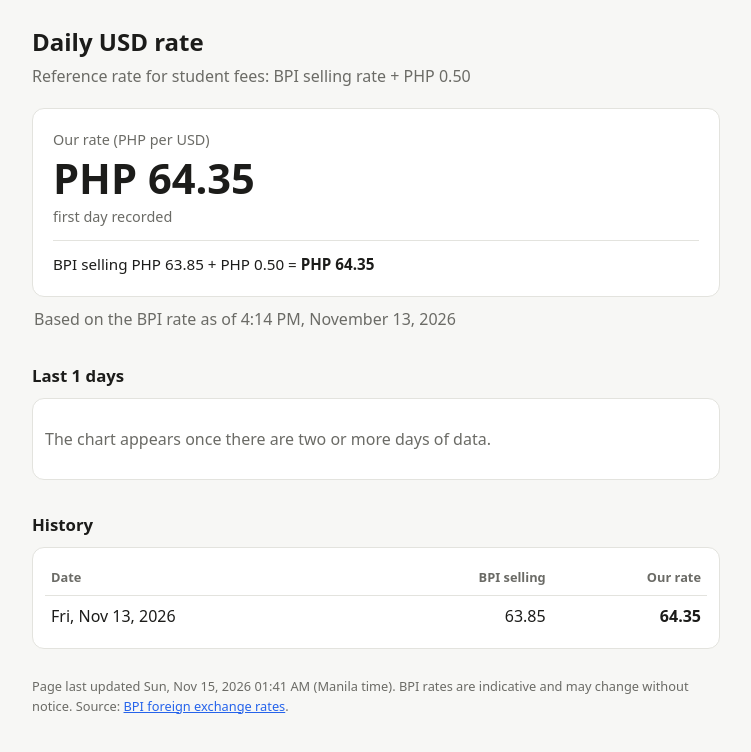
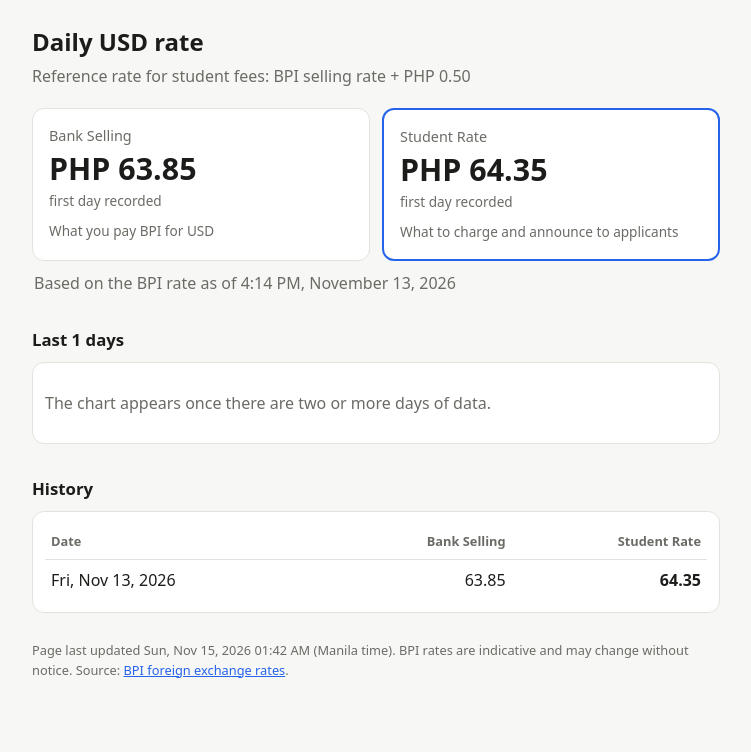
Before and after one commit to bernsediphi/BPI-Daily-Dollar-Rate, a plain HTML site: page docs/index.html in a window 1280 px wide. Shown: the whole page, without its empty margins (264-1015 px from the left). Drawn offline with Linux system fonts and the light colour scheme.

Commit message:
Update BPI USD rate

```diff
--- a/docs/index.html
+++ b/docs/index.html
@@ -17,13 +17,14 @@ h1{font-size:1.5rem;margin:0 0 4px}
 h2{font-size:1.05rem;margin:32px 0 10px}
 .sub,.muted{color:var(--muted)}
 .sub{margin:0 0 20px}
-.hero{background:var(--card);border:1px solid var(--line);border-radius:12px;padding:20px}
-.hero .label{color:var(--muted);font-size:.9rem}
-.hero .value{font-size:2.6rem;font-weight:700;line-height:1.15;margin:4px 0;
+.tiles{display:grid;grid-template-columns:1fr 1fr;gap:12px}
+.tile{background:var(--card);border:1px solid var(--line);border-radius:12px;padding:16px}
+.tile.main{border:2px solid var(--accent)}
+.tile .label{color:var(--muted);font-size:.9rem}
+.tile .value{font-size:1.9rem;font-weight:700;line-height:1.2;margin:4px 0;
 font-variant-numeric:tabular-nums}
-.hero .chg{font-size:.9rem}
-.hero .calc{margin-top:12px;padding-top:12px;border-top:1px solid var(--line);
-font-size:.95rem;font-variant-numeric:tabular-nums}
+.tile .chg{font-size:.85rem}
+.tile .hint{font-size:.85rem;color:var(--muted);margin-top:10px}
 .up{color:var(--up)}.down{color:var(--down)}
 .card{background:var(--card);border:1px solid var(--line);border-radius:12px;padding:12px}
 svg{width:100%;height:auto;display:block}
@@ -38,7 +39,7 @@ td.rate{font-weight:650}
 tr:last-child td{border-bottom:0}
 footer{margin-top:28px;font-size:.8rem;color:var(--muted)}
 a{color:var(--accent)}
-@media (max-width:420px){.hero .value{font-size:2.1rem}}
+@media (max-width:420px){.tile .value{font-size:1.5rem}.tiles{gap:8px}}
 </style>
 </head>
 <body>
@@ -46,12 +47,19 @@ a{color:var(--accent)}
   <h1>Daily USD rate</h1>
   <p class="sub">Reference rate for student fees: BPI selling rate + PHP 0.50</p>
 
-  <div class="hero">
-    <div class="label">Our rate (PHP per USD)</div>
-    <div class="value">PHP 64.35</div>
-    <div class="chg"><span class="muted">first day recorded</span></div>
-    <div class="calc">BPI selling PHP 63.85 + PHP 0.50
-      = <strong>PHP 64.35</strong></div>
+  <div class="tiles">
+    <div class="tile">
+      <div class="label">Bank Selling</div>
+      <div class="value">PHP 63.85</div>
+      <div class="chg"><span class="muted">first day recorded</span></div>
+      <div class="hint">What you pay BPI for USD</div>
+    </div>
+    <div class="tile main">
+      <div class="label">Student Rate</div>
+      <div class="value">PHP 64.35</div>
+      <div class="chg"><span class="muted">first day recorded</span></div>
+      <div class="hint">What to charge and announce to applicants</div>
+    </div>
   </div>
   <p class="muted" style="margin:10px 2px 0">Based on the BPI rate as of 4:14 PM, November 13, 2026</p>
 
@@ -61,7 +69,7 @@ a{color:var(--accent)}
   <h2>History</h2>
   <div class="card">
     <table>
-      <thead><tr><th>Date</th><th>BPI selling</th><th>Our rate</th></tr></thead>
+      <thead><tr><th>Date</th><th>Bank Selling</th><th>Student Rate</th></tr></thead>
       <tbody>
 <tr><td>Fri, Nov 13, 2026</td><td>63.85</td><td class="rate">64.35</td></tr>
       </tbody>
@@ -69,7 +77,7 @@ a{color:var(--accent)}
   </div>
 
   <footer>
-    Page last updated Sun, Nov 15, 2026 01:41 AM (Manila time). BPI rates are indicative and may
+    Page last updated Sun, Nov 15, 2026 01:42 AM (Manila time). BPI rates are indicative and may
     change without notice. Source:
     <a href="https://www.bpi.com.ph/personal/bank/forex/rates">BPI foreign exchange rates</a>.
   </footer>
--- a/docs/rates.json
+++ b/docs/rates.json
@@ -6,6 +6,6 @@
     "selling": 63.85,
     "markup": 0.5,
     "our_rate": 64.35,
-    "checked": "2026-11-15T01:41:51+08:00"
+    "checked": "2026-11-15T01:42:53+08:00"
   }
 ]
```
